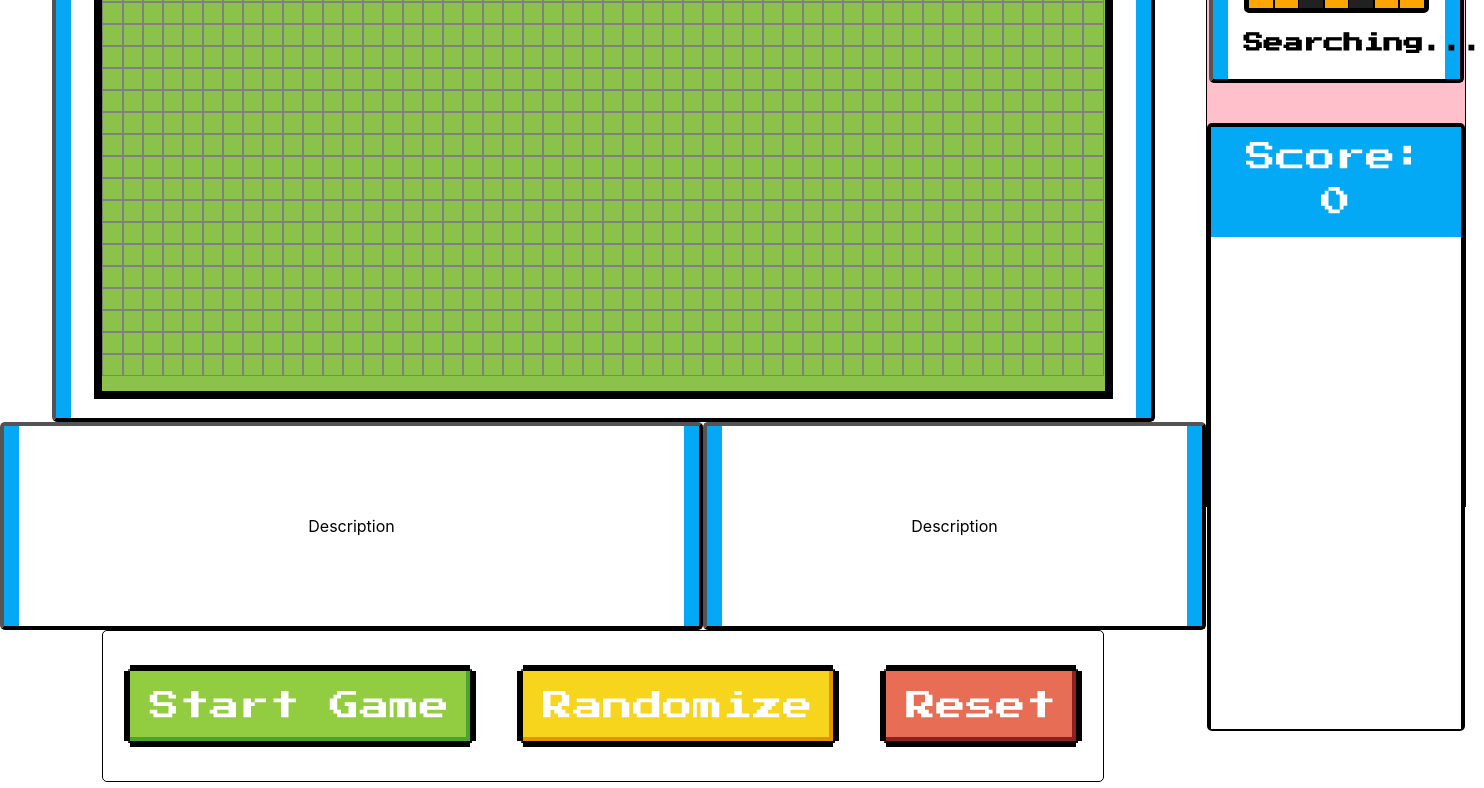
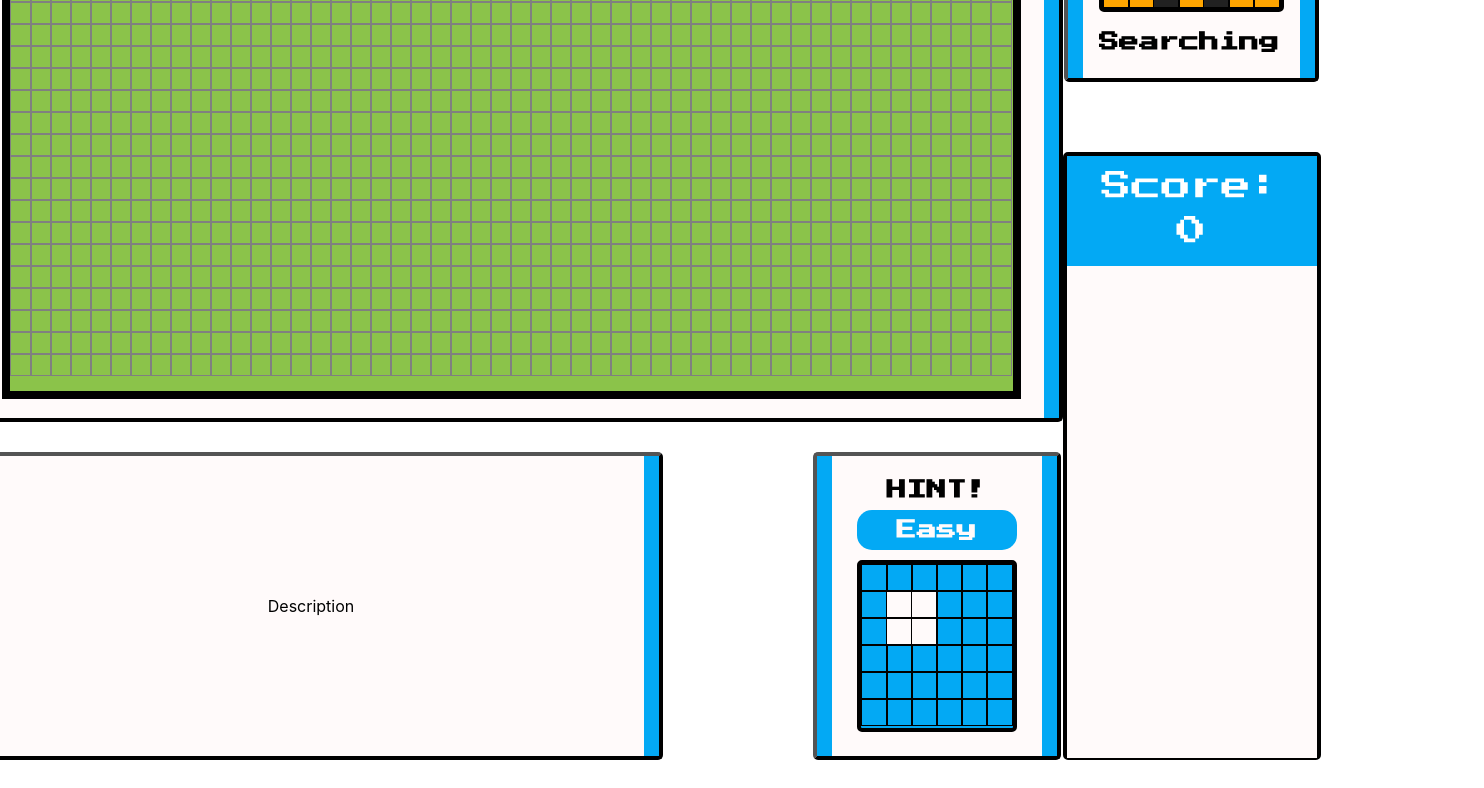
Before and after one commit to ericpengJoJo/the-game-of-life, a React (Create React App) app: page / in a window 1280 px wide. Shown: the part 560-1348 px from the top of the page, 1484 px wide, since content can reach past the window. Built offline with nearby package versions, Linux system fonts and the light colour scheme.

Commit message:
implement ExampleBox component

```diff
--- a/src/App.scss
+++ b/src/App.scss
@@ -16,6 +16,8 @@ $reset-shadow-color:  #8C2022;
 
 
 .App {
+  margin: 0;
+  padding: 0;
   min-height: 100vh;
   padding-top: 35vh;
   text-align: center;
@@ -23,52 +25,14 @@ $reset-shadow-color:  #8C2022;
 }
 
 .gameheader {
-  // min-height: 100vh;
-  // padding-top: 40vh;
   font-family: "Press Start 2P", system-ui;
   display: flex;
-  // flex-direction: column;
-  // align-items: center;
   justify-content: center;
   font-size: 2vmin;
   color: black;
 }
 
-// Game Display Pixel Dot
-.display-pixel-dot {
-  width: 20px;
-  height: 20px;
-  border: solid 1px gray;
-}
-
-.pixel-black {
-  background-color: black;
-}
-
-.pixel-green {
-  background-color: #689F38;
-}
-
-// Life Form Rader
-.rader-pixel-dot {
-  width: 25px;
-  height: 25px;
-  border: solid 1px black;
-}
-
-// Font Styling
-.retro-game-font {
-  font-family: "Press Start 2P", system-ui;
-  font-weight: 400;
-  font-style: normal;
-}
-
-.score-font {
-  margin-top: 20;
-}
-
-// Button Styling
-
+// Game Button Styling
 .eightbit-btn {
   background: $button-background;
   display: inline-block;
@@ -78,7 +42,7 @@ $reset-shadow-color:  #8C2022;
   padding: 20px;
   font-family: 'Press Start 2P', cursive;
   text-decoration: none;
-    color: white;
+  color: #FFFAFA;
   box-shadow: inset (-$shadow-width) (-$shadow-width) 0px 0px $shadow-color;
 
   &:hover,
@@ -146,3 +110,72 @@ $reset-shadow-color:  #8C2022;
 
   }
 }
+
+
+
+// Game Display Pixel Dot
+.display-pixel-dot {
+  width: 20px;
+  height: 20px;
+  border: solid 1px gray;
+}
+
+.pixel-black {
+  background-color: black;
+}
+
+.pixel-white {
+  background-color: #FFFAFA;
+}
+
+.pixel-green {
+  background-color: #689F38;
+}
+
+// Life Form Rader
+
+.rader-pixel-dot {
+  width: 25px;
+  height: 25px;
+  border: solid 1px black;
+}
+
+// Font Styling
+.retro-game-font {
+  font-family: "Press Start 2P", system-ui;
+  font-weight: 400;
+  font-style: normal;
+}
+
+.hint-font {
+  font-family: "Press Start 2P", system-ui;
+  font-weight: 400;
+  font-style: normal;
+  margin-bottom: 10px;
+  font-size: 20px;
+  font-weight: 700;
+}
+
+.difficulty-font {
+  font-family: "Press Start 2P", system-ui;
+  font-weight: 400;
+  font-style: normal;
+  font-size: 20px;
+  font-weight: 900;
+  margin-top: 10px;
+  margin-bottom: 20px;
+  color: #FFFAFA;
+}
+
+.diff-container {
+  display: flex;
+  justify-content: center;
+  width: 160px;
+  height: 40px;
+  border-radius: 15px;
+  margin-bottom: 10px;
+}
+
+.score-font {
+  margin-top: 20;
+}
--- a/src/GameOfLife.jsx
+++ b/src/GameOfLife.jsx
@@ -20,7 +20,8 @@ function GameOfLife ({
     return (
         <>
             <div style={{
-                display: 'flex'
+                display: 'flex',
+                justifyContent: 'center',
             }}>
                 <div>
                     <GameDisplay numCols={numCols} />
@@ -30,8 +31,6 @@ function GameOfLife ({
                 <div style={{
                     width: numCols * 6,
                     height: (20 * numRows) + 210,
-                    backgroundColor: 'pink',
-                    border: 'solid 1px black',
                 }}>
                     <LifeFormRader />
                     <CaptureBoard />
--- a/src/components/CaptureBoard.jsx
+++ b/src/components/CaptureBoard.jsx
@@ -13,12 +13,6 @@ function CaptureBoard () {
     }, [lifeFormSpoted])
 
     function handleLifeFormList () {
-        // const list = Object.entries(lifeFormSpoted).reduce((acc, cur) => {
-        //     if(cur[1]){
-        //         acc.push(cur[0])
-        //     }
-        //     return acc;
-        // }, [])
 
         const list = user.lifeFormList
         return list.map(name => (
@@ -61,7 +55,7 @@ function CaptureBoard () {
                         width: '100%',
                         height: 100,
                         backgroundColor: '#03A9F4',
-                        borderBottom: '4px solid white',
+                        borderBottom: '4px solid #FFFAFA',
                         fontWeight: 500,
                         color: 'white',
                         textAlign: 'space-around',
@@ -79,7 +73,7 @@ function CaptureBoard () {
                 <div
                     className='retro-game-font'
                     style={{
-                        backgroundColor: 'white',
+                        backgroundColor: '#FFFAFA',
                         width: '100%',
                         height: 488,
                         textAlign: 'left',
--- a/src/components/ContainerWrapper.jsx
+++ b/src/components/ContainerWrapper.jsx
@@ -5,7 +5,8 @@ function ContainerWrapper ({ children, width, height }) {
         <div
             style={{
                 display: 'flex',
-                justifyContent: 'center'
+                justifyContent: 'center',
+                marginBottom: 30
             }}
         >
             <div
@@ -15,7 +16,7 @@ function ContainerWrapper ({ children, width, height }) {
                     alignItems: 'center',
                     width: width,
                     height: height,
-                    backgroundColor: 'white',
+                    backgroundColor: '#FFFAFA',
                     border: '4px outset black',
                     borderRadius: 5
                 }}
@@ -27,7 +28,7 @@ function ContainerWrapper ({ children, width, height }) {
                         alignItems: 'center',
                         width: width,
                         height: height,
-                        backgroundColor: 'white',
+                        backgroundColor: '#FFFAFA',
                         borderLeft: '15px solid #03A9F4',
                         borderRight: '15px solid #03A9F4',
                     }}
--- a/src/components/DescriptionBox.jsx
+++ b/src/components/DescriptionBox.jsx
@@ -11,7 +11,7 @@ function DescriptionBox () {
         >
             <ContainerWrapper
                 width={(20 * 30) + 95}
-                height={200}
+                height={300}
             >
                 <div>Description</div>
             </ContainerWrapper>
--- a/src/components/ExampleBox.jsx
+++ b/src/components/ExampleBox.jsx
@@ -1,16 +1,164 @@
-import React from 'react';
+import React, { useEffect, useState } from 'react';
+
+import { useGameContext } from '../context';
 import ContainerWrapper from './ContainerWrapper';
+import { lifeFormMaps } from '../instance';
+import {
+    upperCaseFirstLetter
+} from '../utils/helpers';
 
 function ExampleBox () {
+    const {
+        state,
+    } = useGameContext()
+    const [examples, setExamples] = useState({
+        lifeFormDetails: [],
+        currentIdx: 0,
+        pattern:[]
+    })
+    const { user } = state;
+
+    function generateExamples () {
+        return lifeFormMaps.reduce((acc, cur) => {
+            const capturedNum = user.lifeFormList.length;
+            if (user.lifeFormList.includes(cur.name)) {
+                return acc;
+            }
+
+            if (capturedNum < 3 && cur.difficulty.includes('normal')) {
+                return acc;
+            } else if (capturedNum < 6 && cur.difficulty.includes('hard')) {
+                return acc;
+            }
+            const obj = {}
+            obj.name = cur.name;
+            obj.difficulty = cur.difficulty;
+            const trackPattern = cur.shapes[0].pattern.slice();
+            const outerArr = []
+
+            for(let i = -1;i < 5;i += 1){
+                const innerArr = []
+                for(let j = -1;j < 5;j += 1) {
+                    const checkGrid =  trackPattern[0]
+                    let value = 0;
+                    if(trackPattern.length > 0
+                        && checkGrid.x === j
+                        && checkGrid.y === i
+                    ) {
+                        value = 1
+                        trackPattern.shift()
+                    }
+                    innerArr.push(value)
+                }
+                outerArr.push(innerArr)
+            }
+            obj.pattern = outerArr;
+            acc.push(obj)
+            return acc;
+        },[])
+    }
+
+    function showCurrentDifficulty () {
+        const capturedNum = user.lifeFormList.length;
+        const color = {
+            easy: '#03A9F4',
+            normal: '#92CD41',
+            hard: 'E76E55'
+        }
+        if (capturedNum < 3) {
+            return {
+                text: 'easy',
+                diffColor: color.easy
+            };
+        } else if (capturedNum < 6 ) {
+            return {
+                text: 'normal',
+                diffColor: color.normal
+            };
+        }
+        return {
+            text: 'hard',
+            diffColor: color.hard
+        }
+    }
+
+    function handleClick () {
+        console.log('examples.lifeFormDetails', examples.lifeFormDetails, examples.currentIdx, examples.lifeFormDetails.length - 1)
+        if (examples.currentIdx + 1 > examples.lifeFormDetails.length - 1){
+            return setExamples({
+                ...examples,
+                currentIdx: 0
+            });
+        }
+        return setExamples({
+            ...examples,
+            currentIdx: examples.currentIdx + 1
+        });
+    }
+
+    useEffect(() => {
+        const exampleArr = generateExamples()
+        console.log('show example: ', exampleArr)
+        setExamples({
+            ...examples,
+            lifeFormDetails: exampleArr,
+            pattern:exampleArr[examples.currentIdx].pattern
+        })
+
+    }, [state.lifeFormSpoted, examples.currentIdx])
+    const { text, diffColor } = showCurrentDifficulty()
+
     return (
-        <>
+        <div
+            style={{
+                marginLeft: 150
+            }}
+        >
             <ContainerWrapper
-                width={(20 * 20) + 95}
-                height={200}
+                width={240}
+                height={300}
             >
-                <div>Description</div>
+                <div
+                    onClick={() => handleClick()}
+                >
+                    <div className='hint-font'>HINT!</div>
+                    <div
+                        className='diff-container'
+                        style={{
+                            backgroundColor: `${diffColor}`
+                        }}
+                    >
+                        <div className='difficulty-font'>{upperCaseFirstLetter(text)}</div>
+                    </div>
+                    <div
+                    style={{
+                        width: (25 * 6) + 2,
+                        height: (25 * 6) + 14,
+                        backgroundColor: '#03A9F4',
+                        border: '4px solid black',
+                        borderRadius: 5
+                    }}
+                >
+                    <div
+                        style={{
+                            display: 'grid',
+                            gridTemplateColumns: `repeat(${6}, 25px)`,
+                    }}>
+                        {examples.pattern.map((rows, i) =>
+                                rows.map((col, j) => (
+                                    <div
+                                        key={`expample-${i}-${j}`}
+                                        className={`rader-pixel-dot ${examples.pattern[i][j] ? 'pixel-white' : ''}`}
+                                    />
+                                ))
+                            )
+                        }
+                    </div>
+
+                </div>
+                </div>
             </ContainerWrapper>
-        </>
+        </div>
     )
 }
 
--- a/src/instance.js
+++ b/src/instance.js
@@ -91,7 +91,7 @@ export const lifeFormMaps = [
             height: 3,
             pattern: [{ x: 1, y: 0 }, { x: 2, y: 0 }, { x: 0, y: 1 }, { x: 3, y: 1 }, { x: 1, y: 2 }, { x: 2, y: 2 }]
         }],
-        difficulty: ['easy', 'normal'],
+        difficulty: ['easy'],
         animation: [{
             width: 7,
             height: 7,
@@ -334,7 +334,7 @@ export const raderLifeFormColors = {
 }
 
 export const searchingRaderAnimation = {
-    name: 'searching...',
+    name: 'searching',
     color:'#212121',
     animation: [{
         width: 7,
```
Lines whose indentation alone changed are shown as unchanged.
